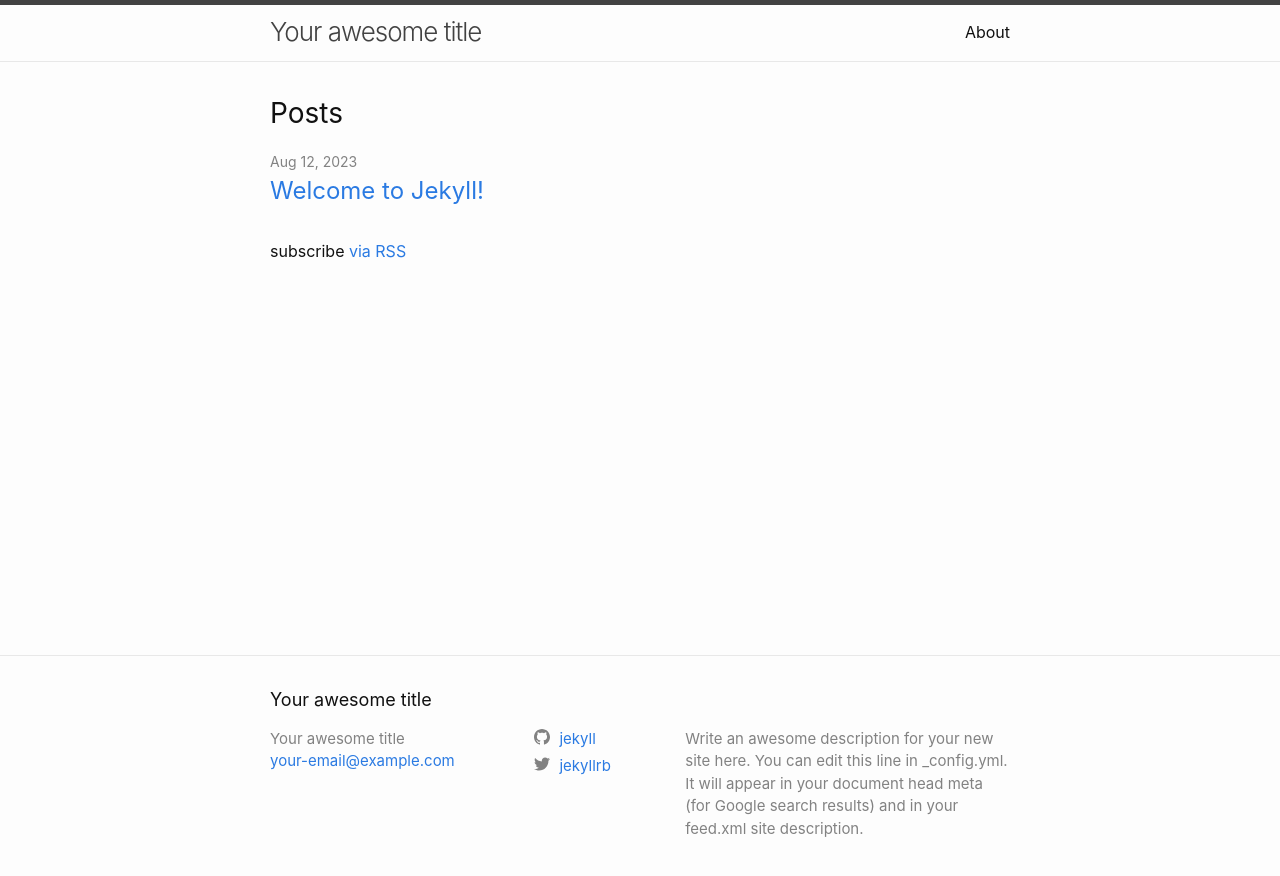
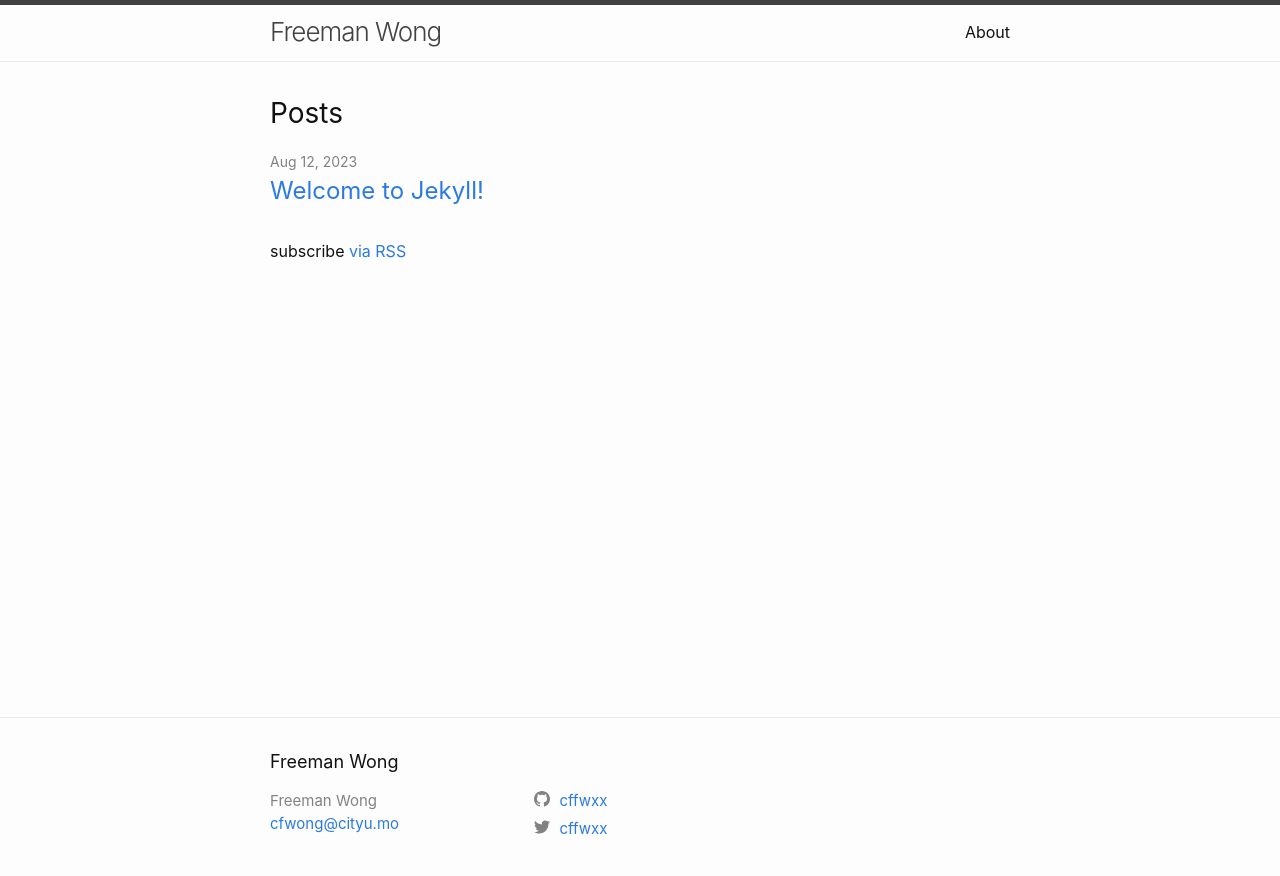
Before and after one commit to cffwxx/cffwxx.github.io, a Jekyll site: the page built from index.markdown, in a window 1280 px wide. Shown: the top 876 px of the page. Built offline with Jekyll 4.4.1, drawn with Linux system fonts in a browser that asks for light colours.

Commit message:
edit config

```diff
--- a/_config.yml
+++ b/_config.yml
@@ -18,16 +18,14 @@
 # You can create any custom variable you would like, and they will be accessible
 # in the templates via {{ site.myvariable }}.
 
-title: Your awesome title
-email: your-email@example.com
+title: Freeman Wong
+email: cfwong@cityu.mo
 description: >- # this means to ignore newlines until "baseurl:"
-  Write an awesome description for your new site here. You can edit this
-  line in _config.yml. It will appear in your document head meta (for
-  Google search results) and in your feed.xml site description.
+
 baseurl: "" # the subpath of your site, e.g. /blog
 url: "" # the base hostname & protocol for your site, e.g. http://example.com
-twitter_username: jekyllrb
-github_username:  jekyll
+twitter_username: cffwxx
+github_username:  cffwxx
 
 # Build settings
 theme: minima
```
